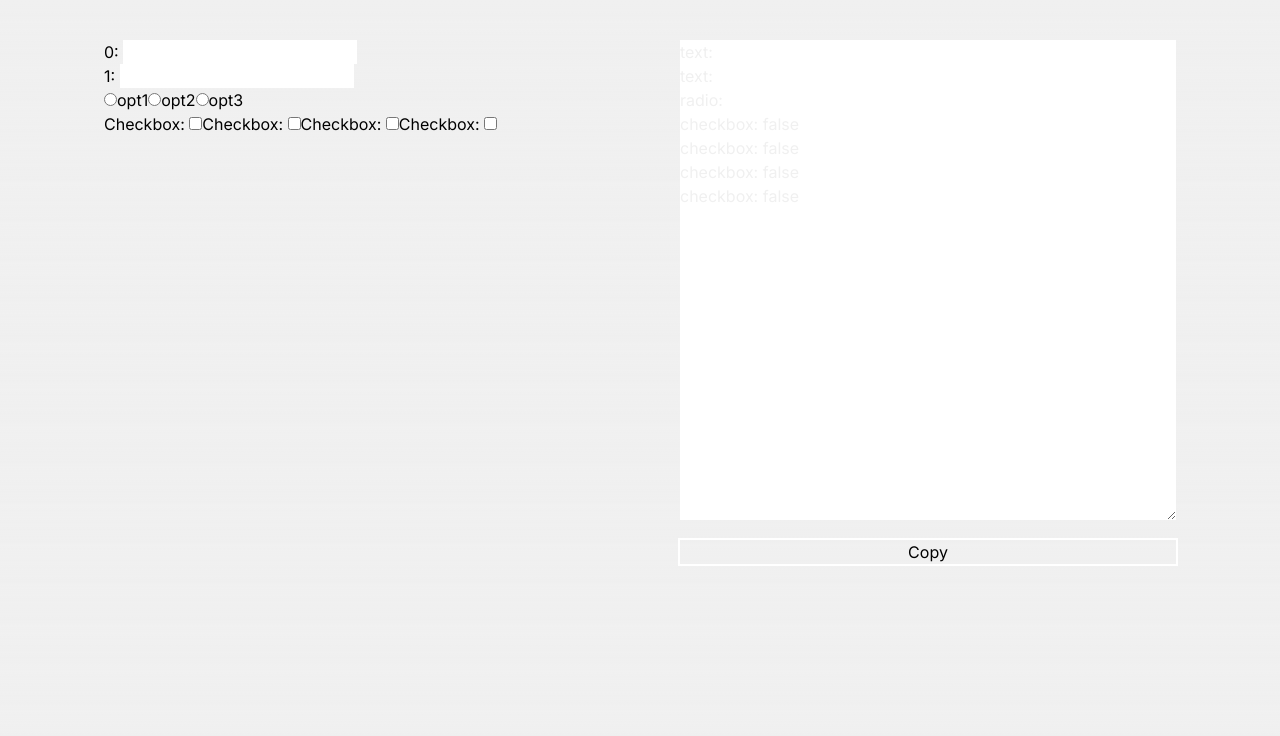
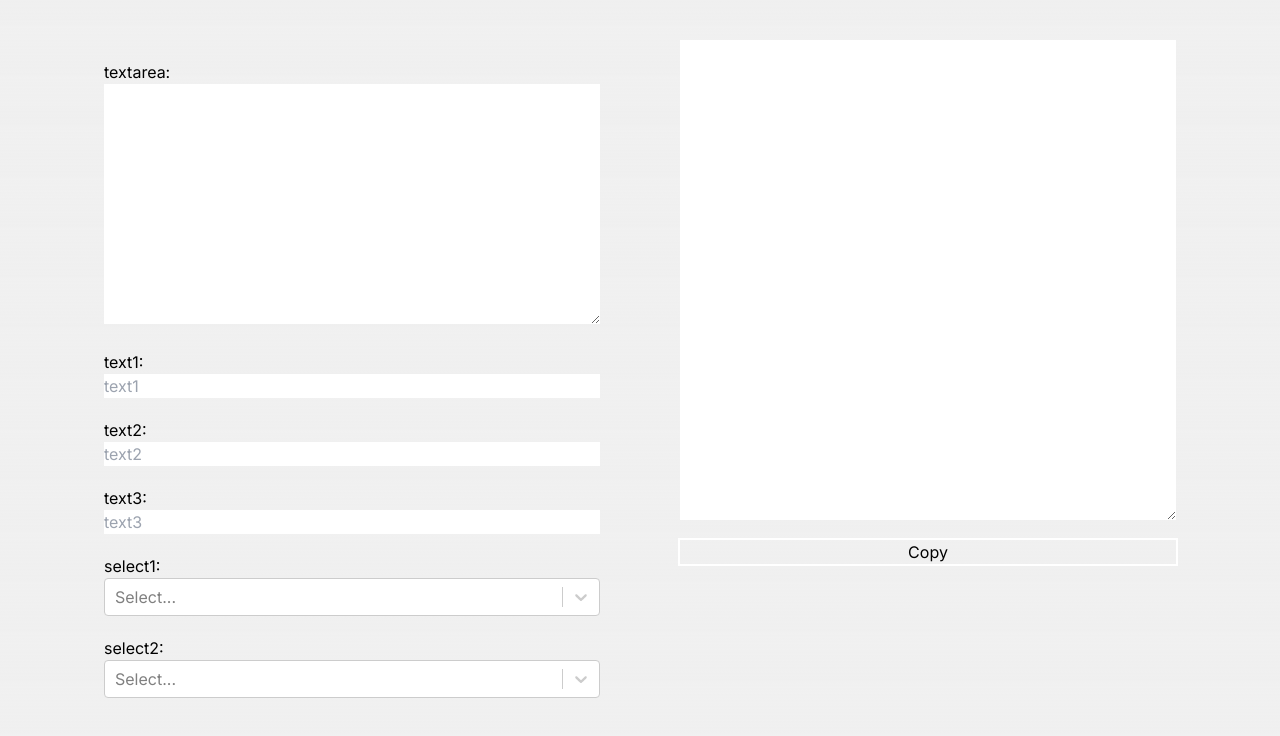
Before and after one commit to emredevsalot/prompt-filler, a Next.js app: page / in a window 1280 px wide. Shown: the top 736 px of the page. Built offline with nearby package versions, Linux system fonts and the light colour scheme.

Commit message:
generate fields with react-hook-form and react-select

```diff
--- a/app/page.tsx
+++ b/app/page.tsx
@@ -1,49 +1,76 @@
 "use client";
-import { useRef, useState } from "react";
+import { useRef } from "react";
+import Select from "react-select";
+import { useForm, Controller } from "react-hook-form";
 
-type Props = {};
+type FieldType = {
+  name: string;
+  before?: string;
+  after?: string;
+  type: string;
+  options?: { value: string; label: string }[];
+};
 
-const Home = (props: Props) => {
+const Home = () => {
   const textAreaRef = useRef<HTMLTextAreaElement>(null);
 
-  const initialFields = [
-    { id: "0", type: "text", value: "" },
-    { id: "1", type: "text", value: "" },
+  const { register, handleSubmit, control, watch } = useForm();
+
+  const fields: FieldType[] = [
     {
-      id: "2",
-      type: "radio",
-      value: ["opt1", "opt2", "opt3"],
-      chosenValue: "",
+      name: "textarea",
+      before: "[area_b]",
+      after: "[area_a]",
+      type: "textarea",
     },
-    { id: "3", type: "checkbox", value: false },
-    { id: "4", type: "checkbox", value: false },
-    { id: "5", type: "checkbox", value: false },
-    { id: "6", type: "checkbox", value: false },
+    { name: "text1", before: "[b1]", after: "[a1]", type: "text" },
+    { name: "text2", before: "[b2]", after: "", type: "text" },
+    { name: "text3", before: "[b3]", after: "[a3]", type: "text" },
+    {
+      name: "select1",
+      before: "b_select1",
+      after: "a_select1",
+      type: "select",
+      options: [
+        { value: "one", label: "one" },
+        { value: "two", label: "two" },
+        { value: "three", label: "three" },
+      ],
+    },
+    {
+      name: "select2",
+      before: "b_select2",
+      after: "a_select2",
+      type: "multiselect",
+      options: [
+        { value: "one", label: "one" },
+        { value: "two", label: "two" },
+        { value: "three", label: "three" },
+      ],
+    },
   ];
-  const [fields, setFields] = useState(initialFields);
 
-  const handleChange = (e: any, id: string) => {
-    const { name, value, checked } = e.target;
+  const watchAllFields = watch();
+  console.log(watchAllFields);
 
-    if (e.target.type == "checkbox") {
-      setFields(
-        fields.map((item) =>
-          item.id === id ? { ...item, value: checked } : item
-        )
-      );
-    } else if (e.target.type == "radio") {
-      setFields(
-        fields.map((item) =>
-          item.id === id ? { ...item, chosenValue: value } : item
-        )
-      );
-    } else {
-      setFields(
-        fields.map((item) =>
-          item.id === id ? { ...item, value: value } : item
-        )
-      );
-    }
+  const generateFinalText = () => {
+    let finalText: string[] = [];
+    fields.map((item) => {
+      let fullField: string = "";
+
+      // If field is empty, do nothing.
+      if (!watchAllFields[item.name]) return;
+      // If multiselect is empty, do nothing:
+      if (watchAllFields[item.name].length == 0) return;
+
+      fullField += item.before ? item.before + " " : "";
+      fullField += watchAllFields[item.name];
+      fullField += item.after ? " " + item.after : "";
+      fullField += ".";
+
+      finalText.push(fullField);
+    });
+    return finalText.join("\n");
   };
 
   const handleCopy = () => {
@@ -52,86 +79,98 @@ const Home = (props: Props) => {
     }
   };
 
-  console.log(fields);
-
   return (
     <div className="flex">
       {/* LEFT */}
       <div className="flex flex-col p-10 flex-1">
-        <div>
-          {fields.map(({ id, type, value }, index) => {
-            switch (type) {
+        <form onSubmit={handleSubmit((data: any) => console.log(data))}>
+          {fields.map((f) => {
+            switch (f.type) {
               case "text":
                 return (
-                  <>
-                    <div key={index}>
-                      <label key={index}>
-                        {id}
-                        {": "}
-                        <input
-                          type="text"
-                          name={id}
-                          onChange={(e) => handleChange(e, id)}
+                  <div className="my-5" key={f.name}>
+                    <div>{f.name + ": "}</div>
+                    <input
+                      className="w-full"
+                      type={f.type}
+                      placeholder={f.name}
+                      {...register(f.name)}
+                    />
+                  </div>
+                );
+              case "textarea":
+                return (
+                  <div className="my-5" key={f.name}>
+                    <div>{f.name + ": "}</div>
+                    <textarea
+                      className="w-full"
+                      {...register(f.name)}
+                      rows={10}
+                    ></textarea>
+                  </div>
+                );
+
+              case "select":
+                return (
+                  <div className="my-5" key={f.name}>
+                    <div>{f.name + ": "}</div>
+                    <Controller
+                      control={control}
+                      defaultValue={""}
+                      name={f.name}
+                      render={({ field: { onChange, value } }) => (
+                        <Select
+                          instanceId={f.name}
+                          className="text-black"
+                          value={f.options?.filter((c) =>
+                            value.includes(c.value)
+                          )}
+                          onChange={(val) => onChange(val?.value)}
+                          options={f.options}
                         />
-                      </label>
+                      )}
+                    />
+                  </div>
+                );
+              case "multiselect":
+                return (
+                  <div className="my-5" key={f.name}>
+                    <div>
+                      <div>{f.name + ": "}</div>
                     </div>
-                  </>
-                );
-              case "radio":
-                if (Array.isArray(value)) {
-                  return (
-                    <div>
-                      {value.map((val) => (
-                        <>
-                          <label>
-                            <input
-                              type="radio"
-                              name={id}
-                              value={val}
-                              onChange={(e) => handleChange(e, id)}
-                            />
-                            {val}
-                          </label>
-                        </>
-                      ))}
-                    </div>
-                  );
-                }
-              case "checkbox":
-                return (
-                  <>
-                    <label>
-                      Checkbox:{" "}
-                      <input
-                        type="checkbox"
-                        name="myCheckbox"
-                        onChange={(e) => handleChange(e, id)}
-                      />
-                    </label>
-                  </>
+                    <Controller
+                      control={control}
+                      defaultValue={[]}
+                      name={f.name}
+                      render={({ field: { onChange, value } }) => (
+                        <Select
+                          instanceId={f.name}
+                          className="text-black"
+                          value={f.options?.filter((c: any) =>
+                            value.includes(c.value)
+                          )}
+                          onChange={(val) => onChange(val.map((c) => c.value))}
+                          options={f.options}
+                          isMulti
+                        />
+                      )}
+                    />
+                  </div>
                 );
               default:
                 return "";
             }
           })}
-        </div>
+
+          {/* <button type="submit">Submit</button> */}
+        </form>
       </div>
       {/* RIGHT */}
       <div className="flex flex-col gap-5 p-10 flex-1">
         <textarea
           ref={textAreaRef}
           rows={20}
-          value={fields
-            .map((field) => {
-              if (field.type === "checkbox") {
-                return `checkbox: ${field.value} \n`;
-              } else if (field.type === "text") {
-                return `text: ${field.value} \n`;
-              } else if (field.type === "radio") {
-                return `radio: ${field.chosenValue} \n`;
-              }
-            })
-            .join("")}
+          value={generateFinalText()}
           readOnly={true}
         ></textarea>
         <button
--- a/package.json
+++ b/package.json
@@ -17,6 +17,8 @@
     "postcss": "8.4.24",
     "react": "18.2.0",
     "react-dom": "18.2.0",
+    "react-hook-form": "^7.45.1",
+    "react-select": "^5.7.3",
     "tailwindcss": "3.3.2",
     "typescript": "5.1.3"
   }
```
Also changed, not shown: 1 other file (tests, documents, lock files or other folders).
